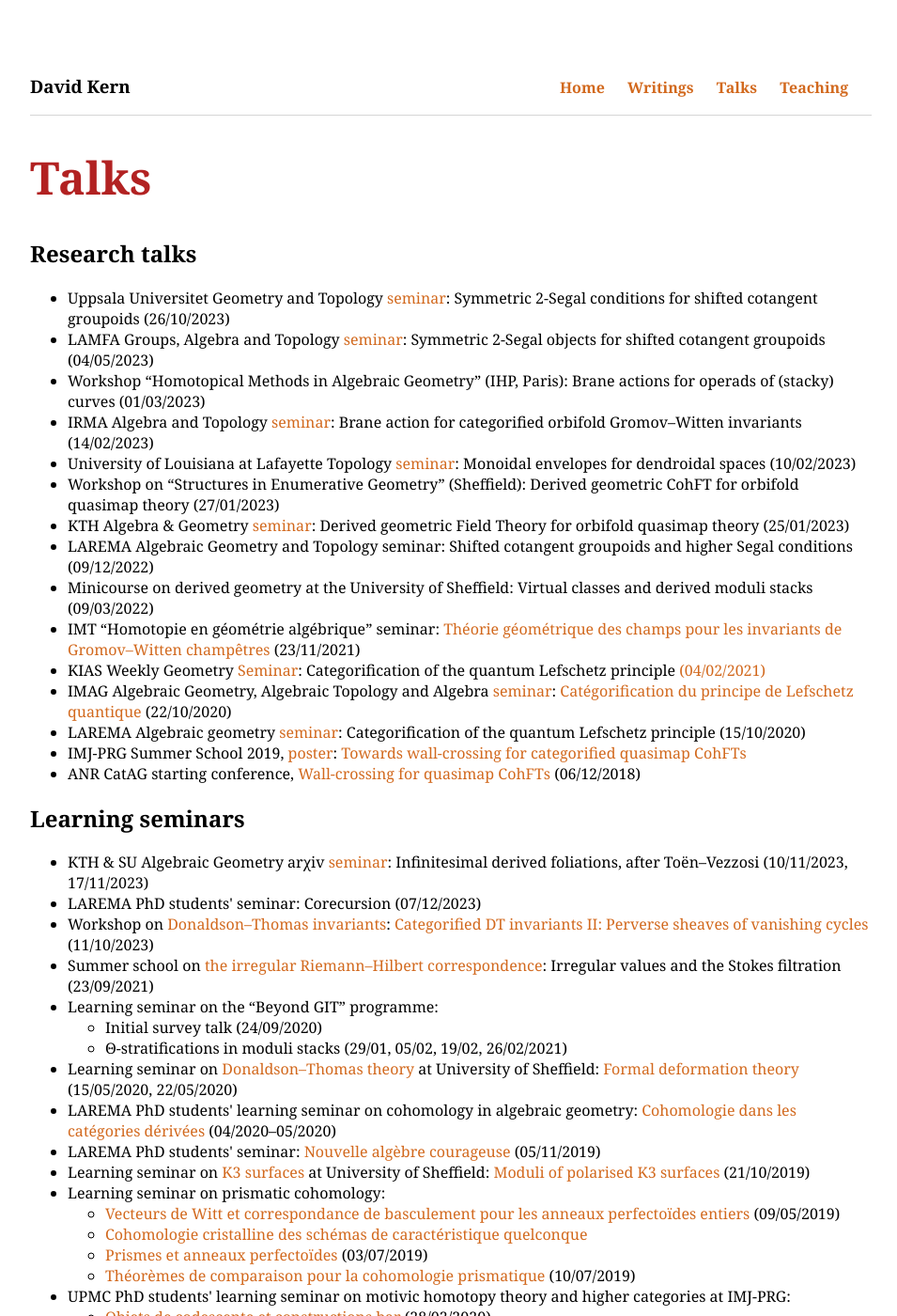
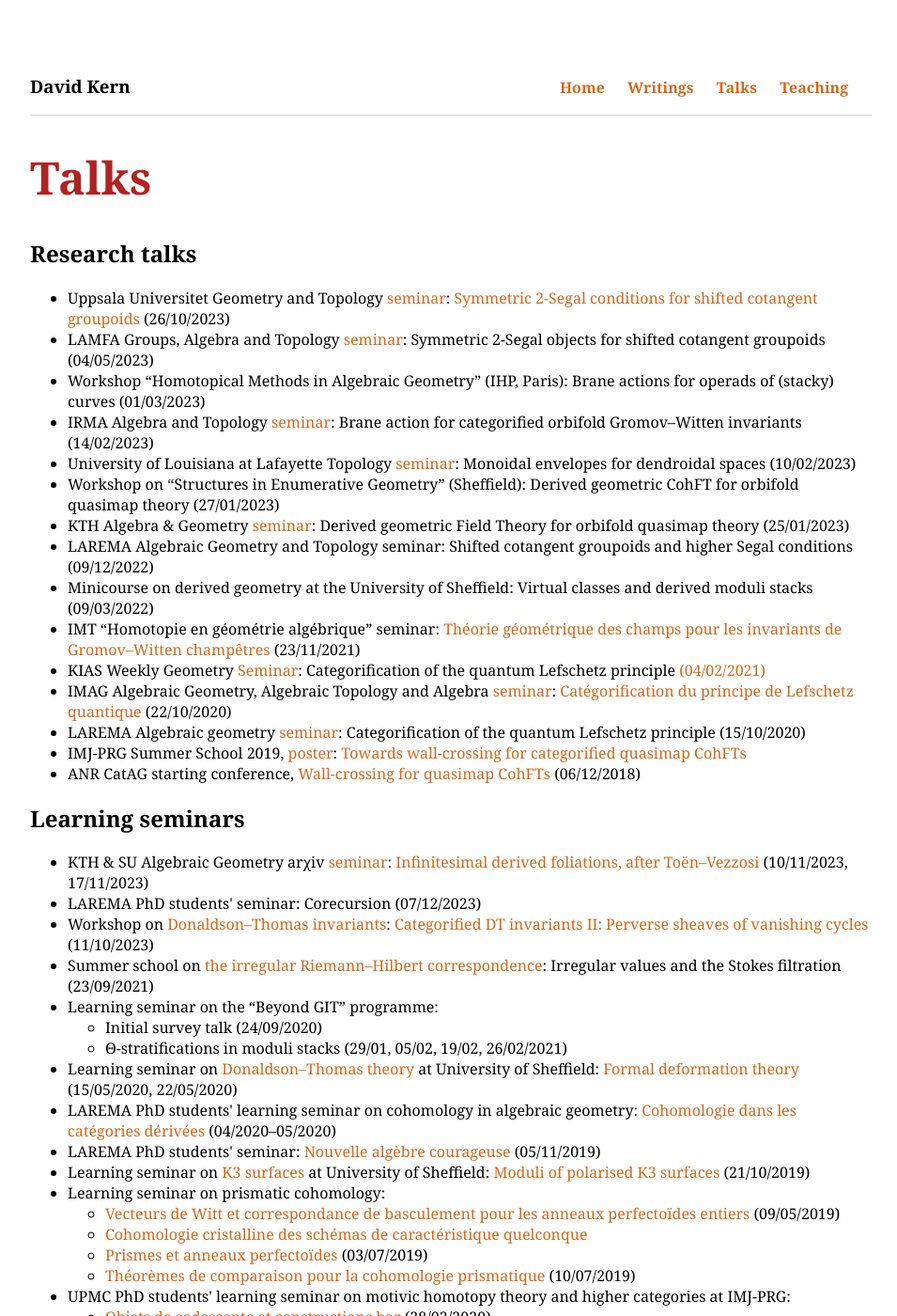
Before and after one commit to dskern/dskern.github.io, a Jekyll site: the page built from talks.html, in a window 1280 px wide and 1400 px high. Shown: the whole window at 94% size, without its empty margins (160-1115 px from the left). Built offline with Jekyll 4.4.1, drawn with Linux system fonts in a browser that asks for light colours.

Commit message:
Update talks.html

```diff
--- a/talks.html
+++ b/talks.html
@@ -6,7 +6,7 @@ layout: default
 <h2>Research talks</h2>
 
 <ul>
-    <li>Uppsala Universitet Geometry and Topology <a href="https://www.math.uu.se/research/geometry-and-physics/geometry-and-topology-seminar/"> seminar</a>: Symmetric 2-Segal conditions for shifted cotangent groupoids (26/10/2023)</li>
+    <li>Uppsala Universitet Geometry and Topology <a href="https://www.math.uu.se/research/geometry-and-physics/geometry-and-topology-seminar/"> seminar</a>: <a href="Talks/CotgtGrpd.pdf">Symmetric 2-Segal conditions for shifted cotangent groupoids</a> (26/10/2023)</li>
     <li>LAMFA Groups, Algebra and Topology <a href="https://www.lamfa.u-picardie.fr/GAT/seminaire/2023">seminar</a>: Symmetric 2-Segal objects for shifted cotangent groupoids (04/05/2023)</li>
     <li>Workshop “Homotopical Methods in Algebraic Geometry” (IHP, Paris): Brane actions for operads of (stacky) curves (01/03/2023)</li>
     <li>IRMA Algebra and Topology <a href="https://irma.math.unistra.fr/seminaires/seminaire-algebre-et-topologie-2023.html">seminar</a>: Brane action for categorified orbifold Gromov&ndash;Witten invariants (14/02/2023)</li>
@@ -25,7 +25,7 @@ layout: default
 
 <h2>Learning seminars</h2>
 <ul>
-    <li>KTH & SU Algebraic Geometry ar&chi;iv <a href="https://www.kth.se/math/kalender/david-kern-derived-infinitesimal-foliations-after-toen-vezzosi-contd-1.1292558?date=2023-11-10&orgdate=2023-11-01&length=1&orglength=30">seminar</a>: Infinitesimal derived foliations, after Toën&ndash;Vezzosi (10/11/2023, 17/11/2023)</li>
+    <li>KTH & SU Algebraic Geometry ar&chi;iv <a href="https://www.kth.se/math/kalender/david-kern-derived-infinitesimal-foliations-after-toen-vezzosi-contd-1.1292558?date=2023-11-10&orgdate=2023-11-01&length=1&orglength=30">seminar</a>: <a href="Talks/Pithiviers.pdf">Infinitesimal derived foliations, after Toën&ndash;Vezzosi</a> (10/11/2023, 17/11/2023)</li>
     <li>LAREMA PhD students' seminar: Corecursion (07/12/2023)</li>
     <li>Workshop on <a href="https://indico.math.cnrs.fr/event/7063/">Donaldson&ndash;Thomas invariants</a>: <a href="https://indico.math.cnrs.fr/event/7063/attachments/3704/5114/Talk7-David.pdf">Categorified DT invariants II: Perverse sheaves of vanishing cycles</a> (11/10/2023)</li>
     <li>Summer school on <a href="https://bebtoen.wixsite.com/nedag/aussois-2020">the irregular Riemann&ndash;Hilbert correspondence</a>: Irregular values and the Stokes filtration (23/09/2021)</li>
```
